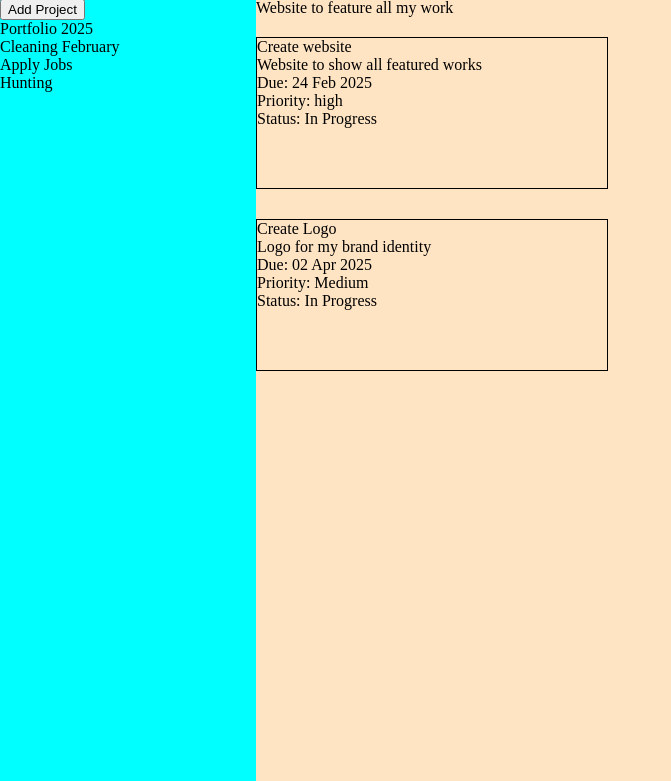
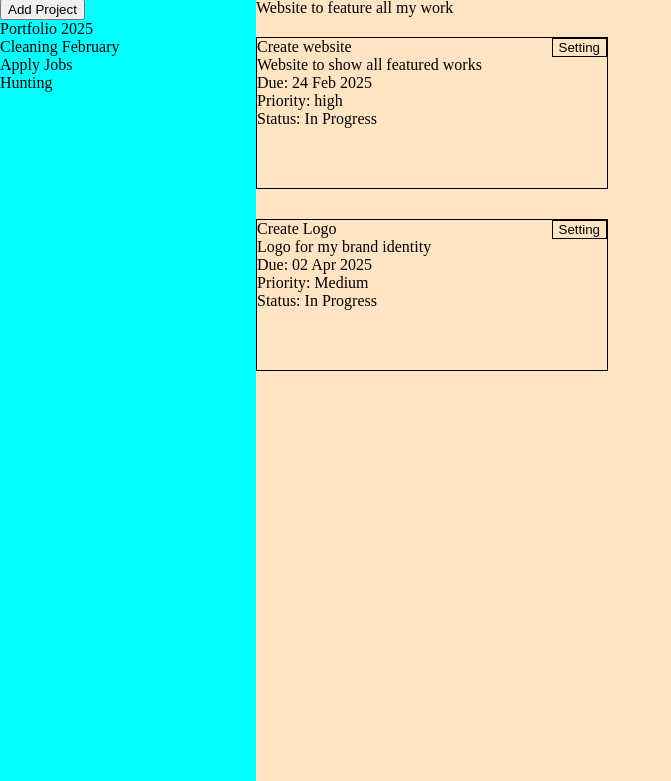
Before and after one commit to ashLuchowa/todo, a website built with webpack: page src/template.html in a window 1280 px wide. Both pictures are taken after a click on the element "Portfolio 2025". Shown: the part 19-800 px from the top of the page, without its empty margins (0-671 px from the left). Built offline with nearby package versions, Linux system fonts and the light colour scheme.

Commit message:
Add setting to each Task + update visuals

```diff
--- a/src/index.js
+++ b/src/index.js
@@ -117,6 +117,7 @@ function generateMain(e) {
         constructTaskInfo('dateType', 'p', 'Due: ', task.dueDate, 'task-date');
         constructTaskInfo('priorityType', 'p', 'Priority: ', task.priority, 'task-priority');
         constructTaskInfo('statusType', 'p', 'Status: ', task.status, 'task-status');
+        constructTaskInfo('settingType', 'button', '', task.setting, 'task-setting');
     }
 
     if (projectResult) {
@@ -131,6 +132,4 @@ function generateMain(e) {
     }
 }
 
-
-
 initialiseApp();
--- a/src/styles.scss
+++ b/src/styles.scss
@@ -46,6 +46,14 @@ body {
 /*--------- SIDEBAR ---------*/
 .sidebar-container {
     background-color: aqua;
+    .project-list-container {
+        p {
+            cursor: pointer;
+            &:hover {
+                background-color: red;
+            }
+        }
+    }
 }
 
 /*--------- MAIN CONTENT ---------*/
@@ -57,9 +65,20 @@ body {
         grid-template-rows: 1fr 1fr;
         gap: 30px;
         .inner-task-container {
+            position: relative;
             height: 150px;
             width: 350px;
             border: 1px solid black;
+            .task-setting {
+                button {
+                    position: absolute;
+                    background: none;
+                    border: 1px solid black;
+                    top: 0;
+                    right: 0;
+                    cursor: pointer;
+                }
+            }
         }
     }
 }
```
Also changed, not shown: src/styles.css, 1 other file.
